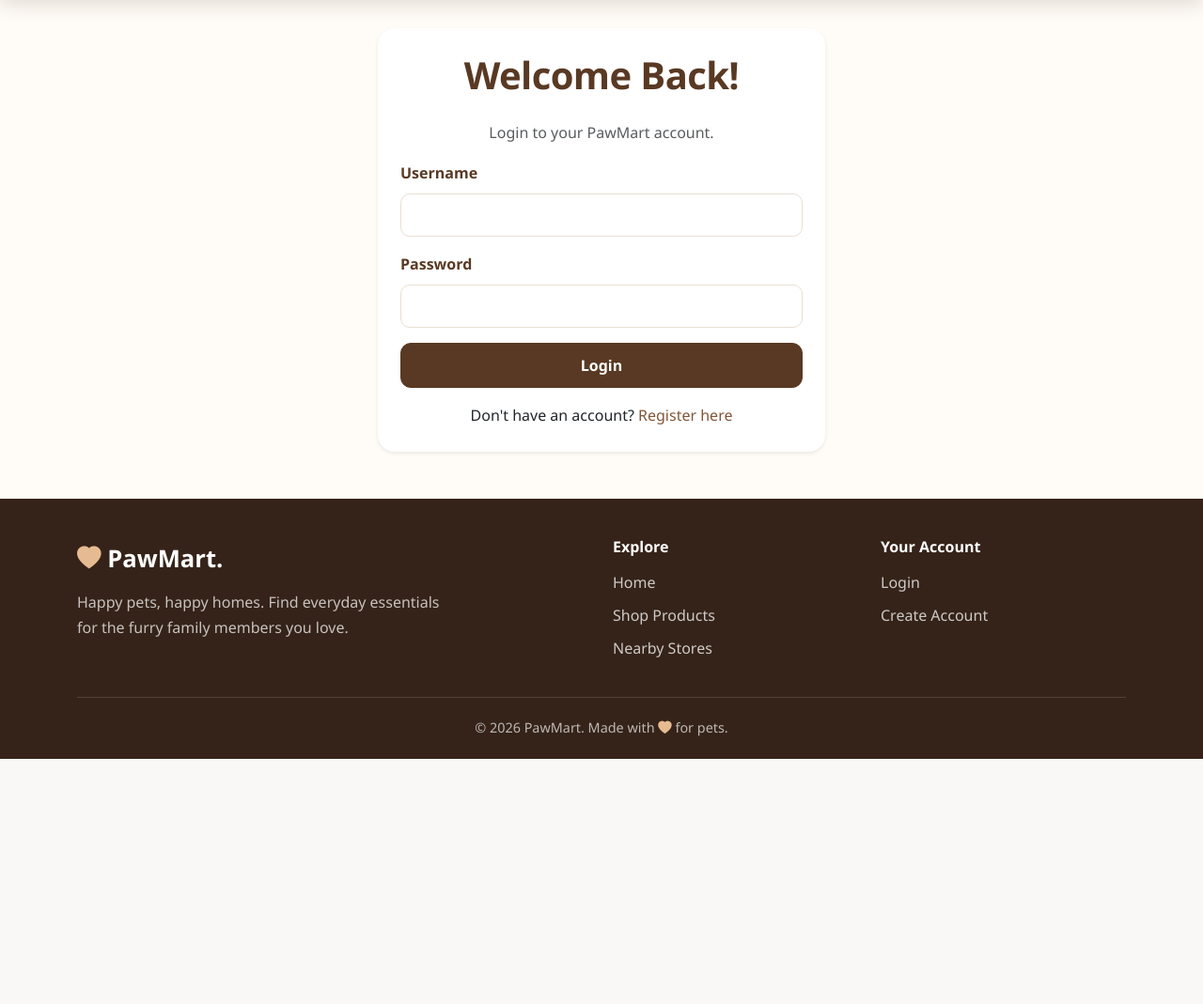
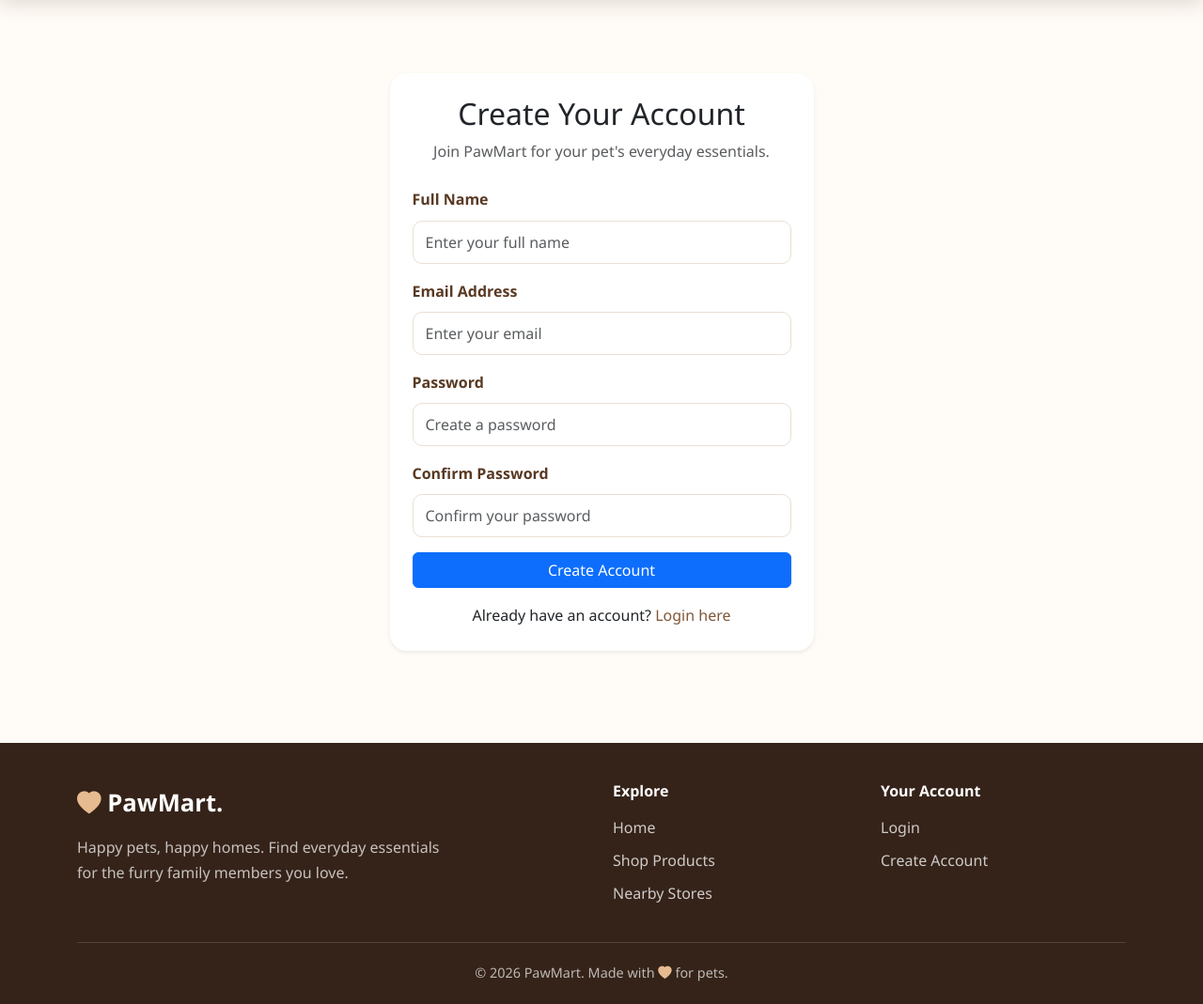
Before and after one commit to plazachristian221/Karinderya-repo, a Flask app: page /login in a window 1280 px wide. Shown: the part 81-1150 px from the top of the page at 94% size. Before the commit the page ends 889 px from the top, so only its background shows below. Run offline with Flask 3, Linux system fonts and the light colour scheme; some libraries are stand-ins or nearby versions.

```diff
--- a/templates/login.html
+++ b/templates/login.html
@@ -1,41 +1,88 @@
+
 {% extends "base.html" %}
 
-{% block title %}Login | PawMart{% endblock %}
+{% block title %}Create Account | PawMart{% endblock %}
 
 {% block content %}
+<div class="container py-5">
     <div class="row justify-content-center">
         <div class="col-md-6 col-lg-5">
+
             <div class="card shadow-sm border-0 p-4">
-            <h2 class="page-title text-center">Welcome Back!</h2>
-
-            <p class="text-center text-muted">
-                Login to your PawMart account.
+                <h2 class="text-center mb-2">Create Your Account</h2>
+                <p class="text-center text-muted mb-4">
+                    Join PawMart for your pet's everyday essentials.
                 </p>
 
-            <form method="POST" action="{{ url_for('login') }}">
+                <form method="POST" action="{{ url_for('register') }}">
+
                     <div class="mb-3">
-                    <label class="form-label">Username</label>
-                    <input type="text" name="username"
+                        <label for="full_name" class="form-label">
+                            Full Name
+                        </label>
+                        <input type="text"
                                class="form-control"
-                           autocomplete="username" required>
+                               id="full_name"
+                               name="full_name"
+                               placeholder="Enter your full name"
+                               autocomplete="name"
+                               required>
                     </div>
 
                     <div class="mb-3">
-                    <label class="form-label">Password</label>
-                    <input type="password" name="password"
+                        <label for="email" class="form-label">
+                            Email Address
+                        </label>
+                        <input type="email"
                                class="form-control"
-                           autocomplete="current-password" required>
+                               id="email"
+                               name="email"
+                               placeholder="Enter your email"
+                               autocomplete="email"
+                               required>
                     </div>
 
-                <button type="submit" class="btn btn-paw w-100">
-                    Login
+                    <div class="mb-3">
+                        <label for="password" class="form-label">
+                            Password
+                        </label>
+                        <input type="password"
+                               class="form-control"
+                               id="password"
+                               name="password"
+                               placeholder="Create a password"
+                               autocomplete="new-password"
+                               minlength="8"
+                               required>
+                    </div>
+
+                    <div class="mb-3">
+                        <label for="confirm_password" class="form-label">
+                            Confirm Password
+                        </label>
+                        <input type="password"
+                               class="form-control"
+                               id="confirm_password"
+                               name="confirm_password"
+                               placeholder="Confirm your password"
+                               autocomplete="new-password"
+                               minlength="8"
+                               required>
+                    </div>
+
+                    <button type="submit"
+                            class="btn btn-primary w-100">
+                        Create Account
                     </button>
+
                 </form>
 
                 <p class="text-center mt-3 mb-0">
-                Don't have an account?
-                <a href="{{ url_for('register') }}">Register here</a>
+                    Already have an account?
+                    <a href="{{ url_for('login') }}">Login here</a>
                 </p>
+            </div>
+
         </div>
     </div>
 </div>
```
Also changed, not shown: templates/register.html (+52 -18 lines). Lines whose indentation alone changed are shown as unchanged.
